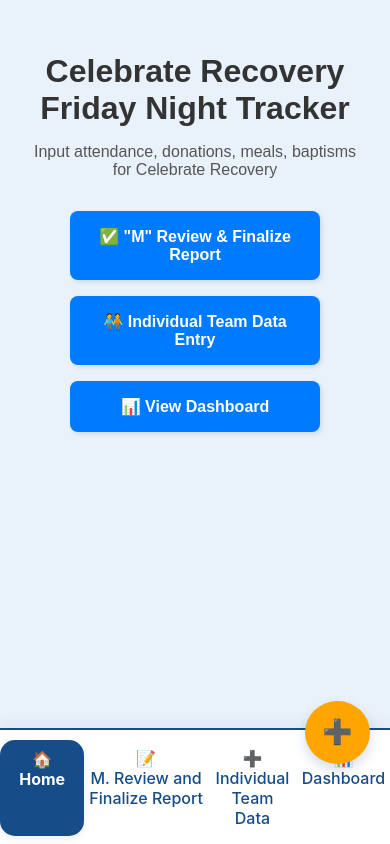
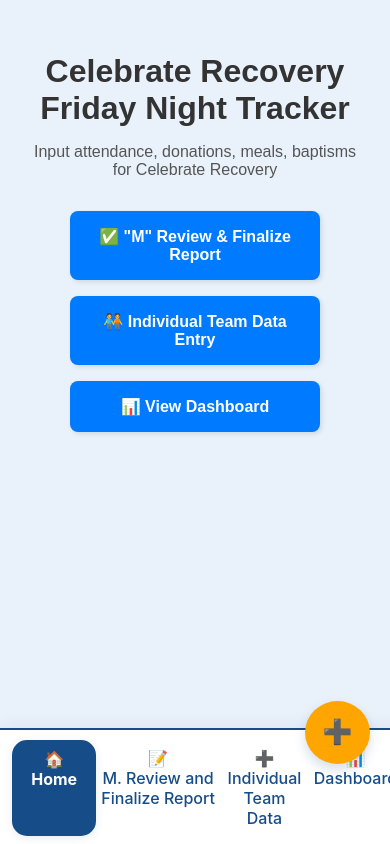
Before and after one commit to maisoneta/cr-friday-night, a React (Create React App) app in the folder frontend/: page / in a window 390 px wide. Built offline with nearby package versions, Linux system fonts and the light colour scheme; no server answers.

Commit message:
Improve mobile spacing by adding left and right padding in NavBar.css

```diff
--- a/frontend/src/components/NavBAR.css
+++ b/frontend/src/components/NavBAR.css
@@ -9,7 +9,7 @@
   justify-content: space-around;
   background: var(--white);
   border-top: 2px solid var(--primary-blue);
-  padding: 0.6rem 0 0.5rem 0;
+  padding: 0.6rem 0.75rem 0.5rem 0.75rem; /* 🔥 UPDATED: add left/right padding */
   box-shadow: 0 -2px 18px rgba(22,76,136,0.06);
   z-index: 10;
 }
```
